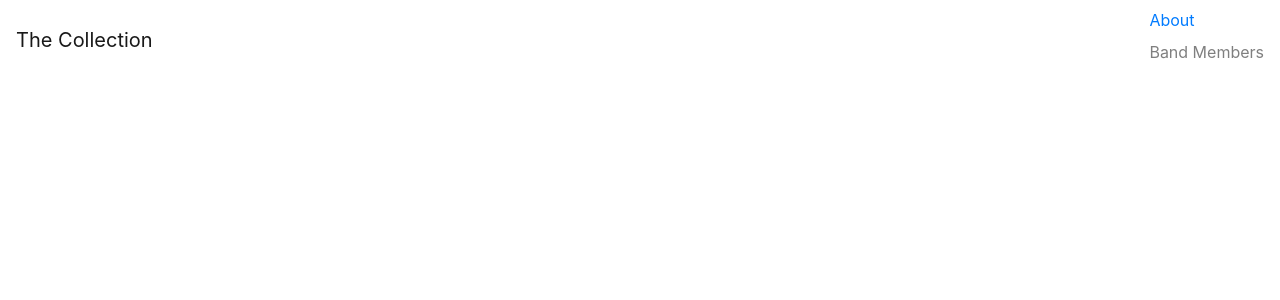
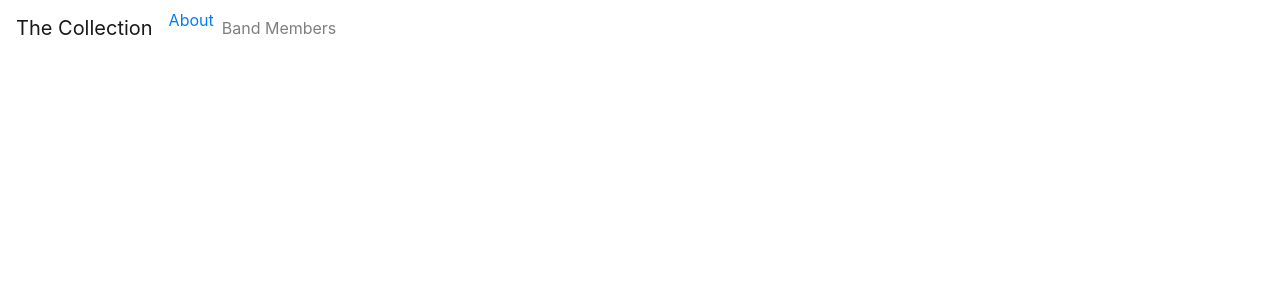
Before and after one commit to gdickey273/employee-directory, a React (Create React App) app: page / in a window 1280 px wide. Shown: the top 300 px of the page. Built offline with nearby package versions, Linux system fonts and the light colour scheme.

Commit message:
added navbar-expand-lg to nav class list

```diff
--- a/src/components/Navbar/index.js
+++ b/src/components/Navbar/index.js
@@ -4,7 +4,7 @@
 
 function Navbar() {
   return (
-    <nav className="navbar navbar-light">
+    <nav className="navbar navbar-expand-lg navbar-light">
       <Link className="navbar-brand" to="/">
         The Collection
       </Link>
```
